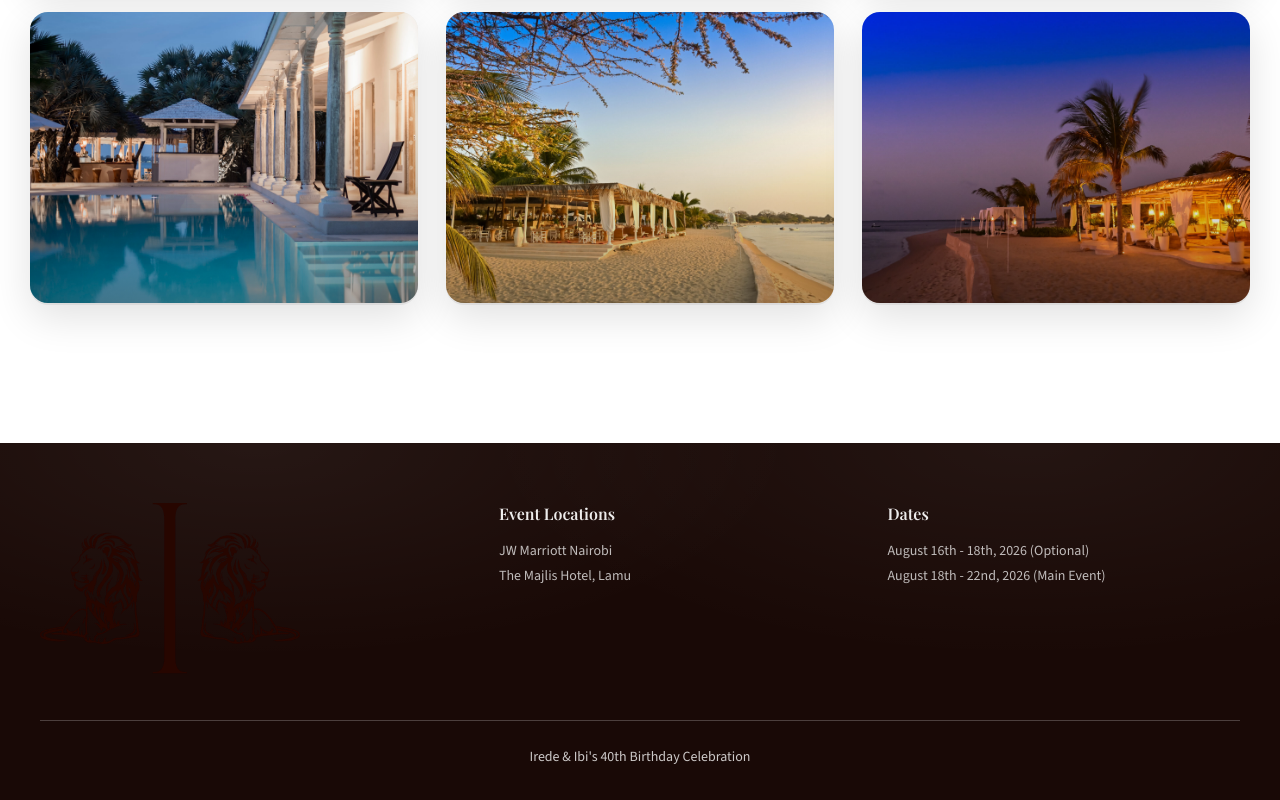
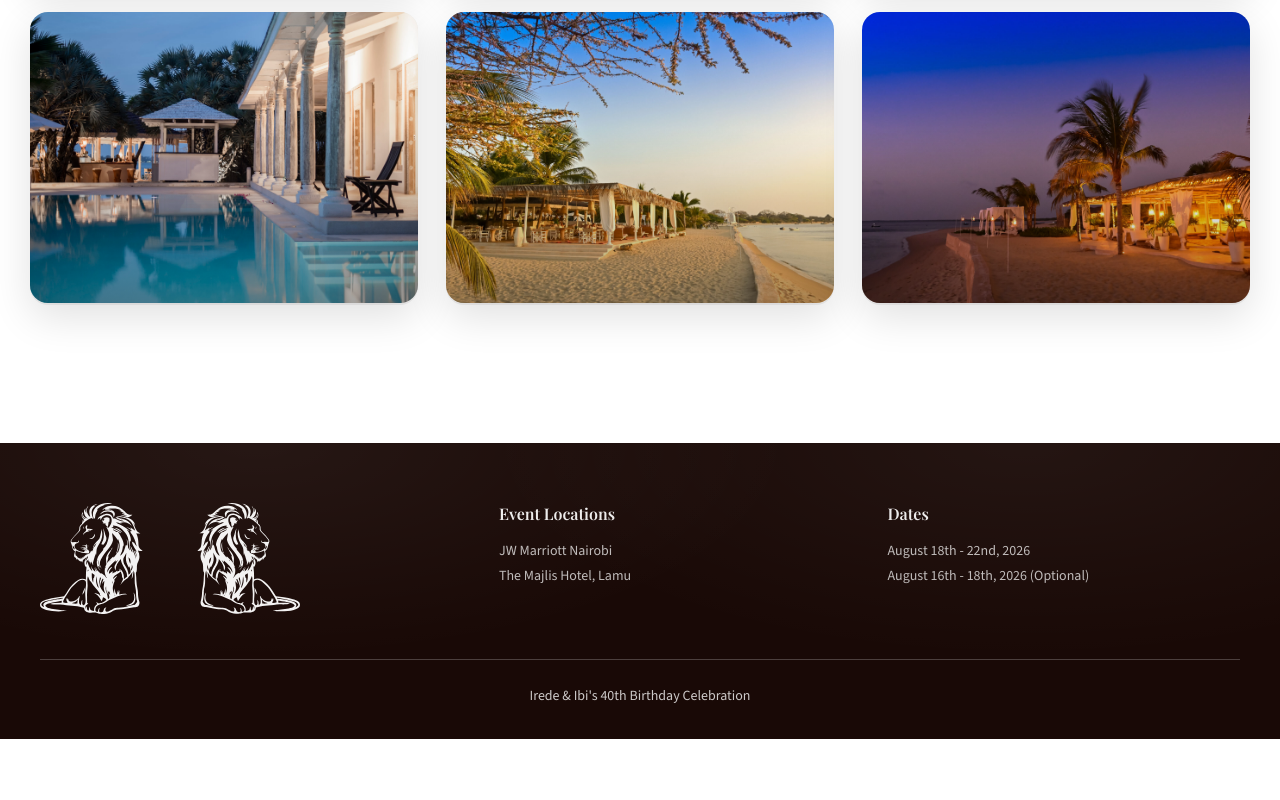
Before and after one commit to abcancode/irede-ibi-40, a plain HTML site: page index.html in a window 1280 px wide. Shown: the part 5348-6148 px from the top of the page. After the commit the page ends 6087 px from the top, so only its background shows below. Drawn offline with nearby package versions, Linux system fonts and the light colour scheme.

Commit message:
update added

```diff
--- a/index.html
+++ b/index.html
@@ -857,7 +857,7 @@
           <!-- Left: logo + wordmark -->
           <a class="footer-brand" href="#top" aria-label="Back to top">
             <img
-              src="./assets/logo.svg"
+              src="./assets/footer-logo.svg"
               alt="The Royal Ascension"
               class="footer-logo"
               loading="lazy"
@@ -875,8 +875,8 @@
           <!-- Right: dates -->
           <div class="footer-col">
             <div class="footer-title">Dates</div>
+            <div class="footer-link">August 18th - 22nd, 2026</div>
             <div class="footer-link">August 16th - 18th, 2026 (Optional)</div>
-            <div class="footer-link">August 18th - 22nd, 2026 (Main Event)</div>
           </div>
         </div>
 
--- a/script.js
+++ b/script.js
@@ -497,7 +497,7 @@ if (heroVideo) {
 }
 
 // =========================
-// Premium Site Preloader
+// Premium Site Preloader (with minimum display time)
 // =========================
 (() => {
   const pre = document.getElementById("sitePreloader");
@@ -511,15 +511,19 @@ if (heroVideo) {
   let progress = 0;
   let rafId = null;
 
-  // Smooth fake progress (real “load complete” will finish it)
+  const MIN_TIME = 2200; // ⏱ minimum time preloader stays visible
+  const startTime = Date.now();
+
   const tick = () => {
-    // ease up quickly, then slow down so it feels real
-    const cap = 92; // stop here until fully loaded
+    const cap = 92;
+
     if (progress < cap) {
-      progress += progress < 60 ? 2.2 : 0.6;
+      progress += progress < 60 ? 2 : 0.5;
       progress = Math.min(progress, cap);
+
       if (bar) bar.style.width = `${progress}%`;
       if (pct) pct.textContent = `${Math.round(progress)}%`;
+
       rafId = requestAnimationFrame(tick);
     }
   };
@@ -527,25 +531,29 @@ if (heroVideo) {
   rafId = requestAnimationFrame(tick);
 
   const finish = () => {
+    const elapsed = Date.now() - startTime;
+    const remaining = Math.max(0, MIN_TIME - elapsed);
+
+    setTimeout(() => {
       if (rafId) cancelAnimationFrame(rafId);
+
       progress = 100;
+
       if (bar) bar.style.width = "100%";
       if (pct) pct.textContent = "100%";
 
-    // give it a beat to feel premium
       setTimeout(() => {
         pre.classList.add("is-done");
         pre.setAttribute("aria-hidden", "true");
         document.body.classList.remove("is-loading");
 
-      // optional: fully remove after fade
         setTimeout(() => pre.remove(), 650);
-    }, 220);
+      }, 250);
+    }, remaining);
   };
 
-  // When everything (images, video metadata etc.) is ready
   window.addEventListener("load", finish, { once: true });
 
-  // Safety: if load hangs, still exit after 6.5s
+  // safety fallback
   setTimeout(finish, 6500);
 })();
```
Also changed, not shown: assets/footer-logo.svg (added), 1 other file. Lines whose indentation alone changed are shown as unchanged.
